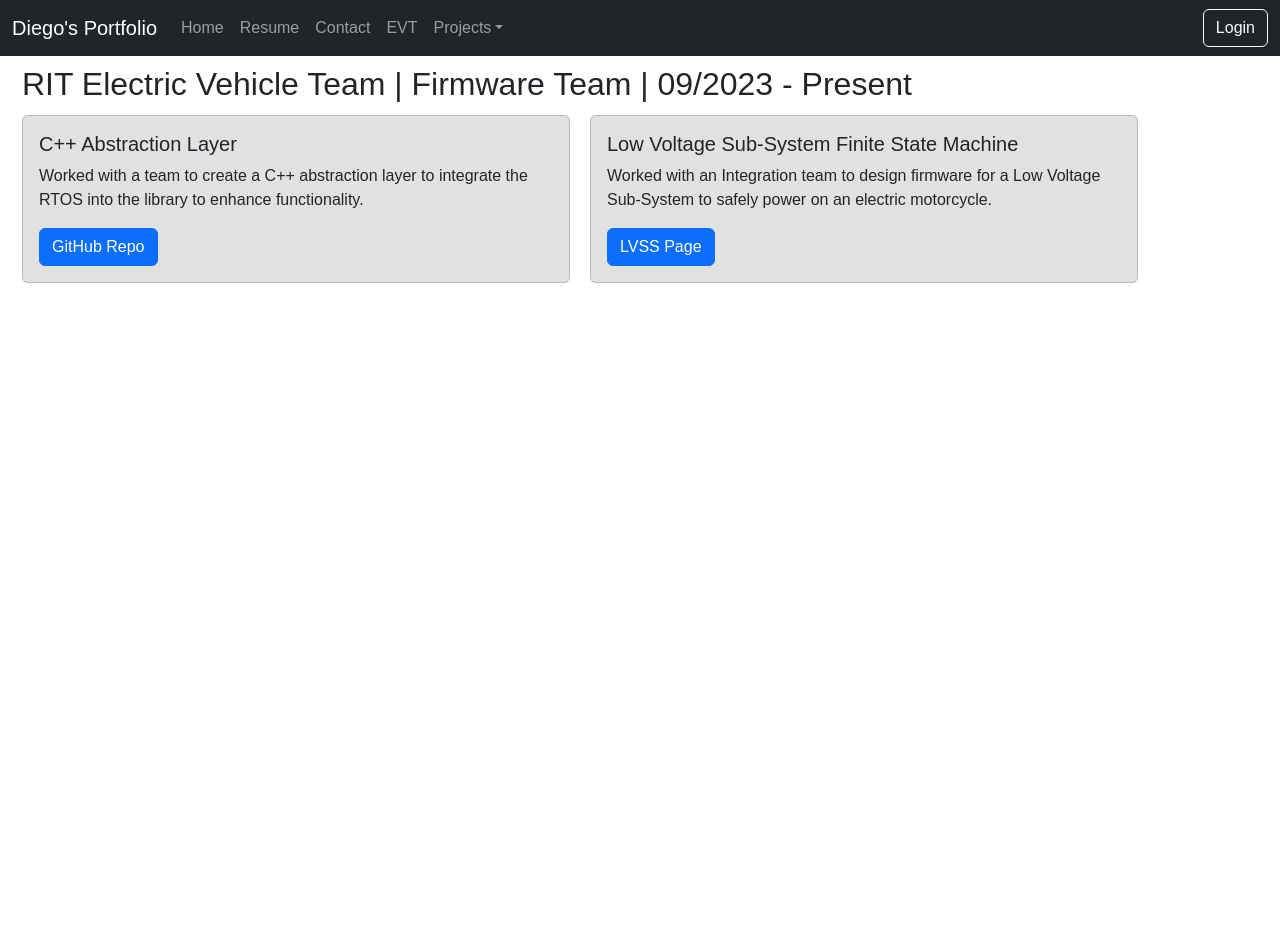
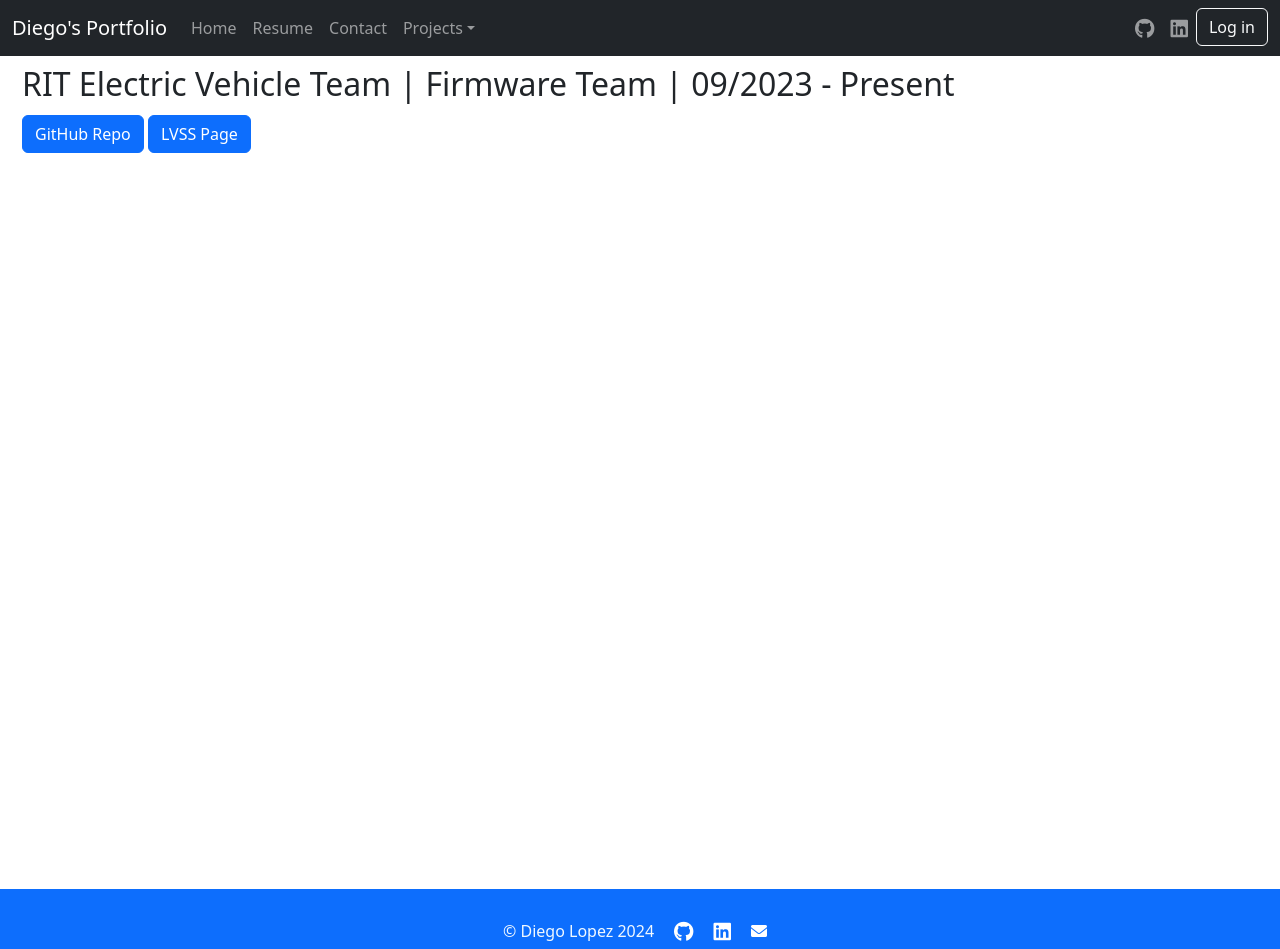
Before and after one commit to DiegoLHendrix/diego-portfolio, a Django app: page /evt/ in a window 1280 px wide. Before the commit the page ends 283 px from the top, so only its background shows below. Run offline with Django 5.2, Linux system fonts and the light colour scheme.

Commit message:
EVT Changes

```diff
--- a/pages/static/portfoliov2/evt.css
+++ /dev/null
@@ -1,33 +0,0 @@
-* {
-  margin: 0;
-  padding: 0;
-  box-sizing: border-box;
-  font-family: Poppins, sans-serif;
-  scroll-behavior: smooth;
-}
-
-body {
-  overflow: auto;
-}
-
-a {
-  color: blue;
-  text-decoration: none;
-}
-
-.card-container {
-  display: flex;
-  flex-wrap: wrap;
-  justify-content: space-between; /* Space between cards */
-  gap: 20px; /* Adjust spacing between cards */
-}
-
-.card {
-  flex: 1 1 calc(50% - 20px); /* Two cards per row with 20px gap */
-  margin-bottom: 20px;
-  background-color: #dddd; /* Replace with desired color */
-}
-
-.evt {
-  margin-top: 20px;
-}
--- a/pages/static/portfoliov2/site.css
+++ b/pages/static/portfoliov2/site.css
@@ -1,10 +1,29 @@
 .container {
     margin-left: 10px;
     margin-top:65px;
+    min-height: 100vh;
 }
 
 footer {
     padding: 30px 0;
     font-size: 1rem;
     height: 50px;
+    color: aliceblue;
 }
+
+.footer-content {
+    display: flex;
+    justify-content: center; /* Center items horizontally */
+    align-items: center;     /* Center items vertically */
+}
+
+.footer-content p {
+    margin: 0; /* Remove default margin */
+    margin-right: 10px; /* Space between text and first icon */
+}
+
+.footer-content a {
+    color: white; /* Change link color to match footer */
+    text-decoration: none; /* Remove underline */
+    margin: 0 10px; /* Space between each icon */
+}
--- a/pages/templates/base/base.html
+++ b/pages/templates/base/base.html
@@ -6,6 +6,8 @@
     <title>{% block title %}Diego Lopez Portfolio{% endblock %}</title>
     <!-- Optionally include Bootstrap CSS -->
     <link href="https://cdn.jsdelivr.net/npm/bootstrap@5.3.3/dist/css/bootstrap.min.css" rel="stylesheet">
+    <!-- FontAwesome for GitHub icon -->
+    <link href="https://cdnjs.cloudflare.com/ajax/libs/font-awesome/6.0.0-beta3/css/all.min.css" rel="stylesheet">
     {% load static %}
     <link rel="stylesheet" href="{% static 'portfoliov2/site.css' %}" />
     {% block extrahead %}{% endblock extrahead %}
@@ -30,9 +32,9 @@
             <li class="nav-item">
               <a class="nav-link" href="/contact">Contact</a>
             </li>
-            <li class="nav-item">
+            <!-- <li class="nav-item">
               <a class="nav-link" href="/evt">EVT</a>
-            </li>
+            </li> -->
             <li class="nav-item dropdown">
               <a class="nav-link dropdown-toggle" href="#" role="button" data-bs-toggle="dropdown" aria-expanded="false">Projects</a>
               <ul class="dropdown-menu">
@@ -44,16 +46,25 @@
             </li>
           </ul>
 
-          <!-- Login Button on the right side -->
+          <!-- GitHub and Login Buttons on the right side -->
           <ul class="navbar-nav ms-auto">
             <li class="nav-item">
-              <a class="btn btn-outline-light" href="/admin">Login</a>
+              <a href="https://github.com/DiegoLHendrix" target="_blank" class="nav-link">
+                <i class="fab fa-github fa-lg"></i>
+              </a>
+            </li>
+            <li class="nav-item">
+              <a href="https://www.linkedin.com/in/dl4583" target="_blank" class="nav-link">
+                <i class="fab fa-linkedin fa-lg"></i>
+              </a>
+            </li>
+            <li class="nav-item">
+              <a class="btn btn-outline-light" href="/admin">Log in</a>
             </li>
           </ul>
         </div>
       </div>
     </nav>
-
 
     <div class="container">
       {% block content %}
@@ -61,6 +72,21 @@
       {% endblock content %}
     </div>
 
+    <footer class="footer bg-primary text-center mt-4">
+      <div class="footer-content">
+          <p>&copy; Diego Lopez 2024</p>
+          <a href="https://github.com/DiegoLHendrix" target="_blank" class="nav-link">
+              <i class="fab fa-github fa-lg"></i>
+          </a>
+          <a href="https://www.linkedin.com/in/dl4583" target="_blank" class="nav-link">
+              <i class="fab fa-linkedin fa-lg"></i>
+          </a>
+          <a href="/contact" class="nav-link">
+              <i class="fas fa-envelope"></i>
+          </a>
+      </div>
+    </footer>
+
     <!-- Optionally include Bootstrap JS -->
     <script src="https://cdn.jsdelivr.net/npm/bootstrap@5.3.3/dist/js/bootstrap.bundle.min.js"></script>
   </body>
--- a/pages/templates/projects/evt.html
+++ b/pages/templates/projects/evt.html
@@ -1,5 +1,5 @@
 {% extends 'base/base.html' %}
-{% block title %}Projects | Diego Lopez Portfolio{% endblock %}
+{% block title %}EVT | Diego Lopez Portfolio{% endblock %}
 
 {% load static %}
 {% block extrahead %}
@@ -9,10 +9,15 @@
 
 {% block content %}
 
-<!-- <h1>Relevant Projects<span class="badge badge-secondary">New</span></h1> -->
-
 <div class="evt">
   <h2>RIT Electric Vehicle Team | Firmware Team | 09/2023 - Present <span class="badge badge-secondary">New</span></h2>
+  <a href="https://github.com/RIT-EVT/EVT-core/blob/main/samples/rtos/threadx-demo/main.cpp" class="btn btn-primary" target="_blank">GitHub Repo</a>
+  <a href="/lvss"pageId"%3A"jGngGYrcRXXs4YjXfpA_"%7D" class="btn btn-primary">LVSS Page</a>
+
+</div>
+
+{% endblock content %}
+
 
 <div class="card-container">
   <div class="card" style="width: 18rem;">
@@ -32,21 +37,3 @@
       <!-- <a href="https://app.diagrams.net/#W39cb1b6d3800b1a2%2F39CB1B6D3800B1A2!s52abcb58cf4743f9ba3ac87c0f49df9e#%7B"pageId"%3A"jGngGYrcRXXs4YjXfpA_"%7D" class="btn btn-primary" target="_blank">FSM Diagram</a> -->
     </div>
   </div>
-
-    <!-- <div class="card" style="width: 18rem;">
-      <div class="card-body">
-        <h5 class="card-title">Current Sensor</h5>
-        <p class="card-text">Implemented an Allegro ACS71240 current sensor to send data to an ADC and then display the info over UART.</p>
-      </div>
-    </div>
-
-    <div class="card" style="width: 18rem;">
-      <div class="card-body">
-        <h5 class="card-title">Voltage and Temp Sensor</h5>
-        <p class="card-text">Programmed an STM32 Nucleo Microcontroller to read temperature and voltage using I2C and tested it with a Saleae Logic Analyzer and an Oscilloscope.</p>
-      </div>
-    </div> -->
-
-</div>
-
-{% endblock content %}
```
Also changed, not shown: pages/static/portfoliov2/home.css (deleted, +0 -30 lines), pages/static/portfoliov2/landing.css (added, +16 -0 lines), pages/templates/landing/landing.html (+2 -12 lines), Changelog.md (added). Lines whose indentation alone changed are shown as unchanged.
